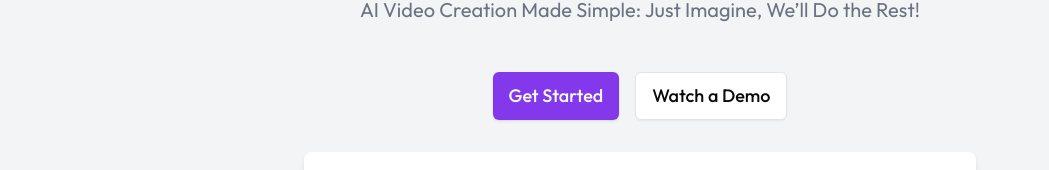
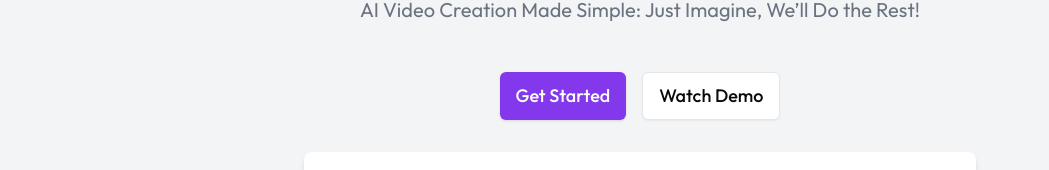
Before and after one commit to AshwiniParaye1/AI-Video-Generator, a Next.js app: page / in a window 1280 px wide. Shown: the part 203-373 px from the top of the page, without its empty margins (0-1049 px from the left). Built offline with nearby package versions, Linux system fonts and the light colour scheme; no server answers.

Commit message:
update button text

```diff
--- a/app/page.js
+++ b/app/page.js
@@ -41,13 +41,13 @@ export default function Home() {
           </Link>
 
           {/* add demo video link */}
-          <Link href="/dashboard/create-new">
+          <Link href="#">
             <Button
               size="xl"
               variant="outline"
               className="mt-4 mb-8 px-4 py-2 rounded-md  transition"
             >
-              Watch a Demo
+              Watch Demo
             </Button>
           </Link>
         </div>
```
